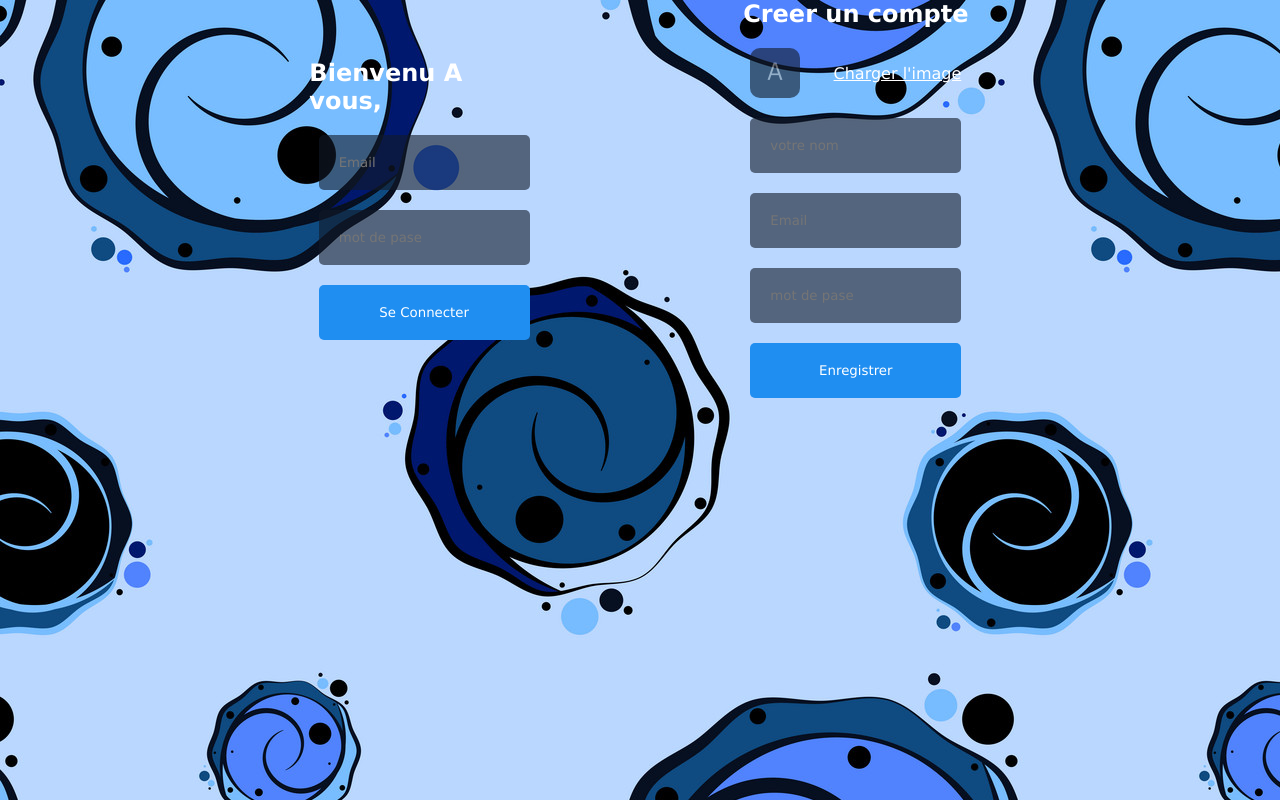
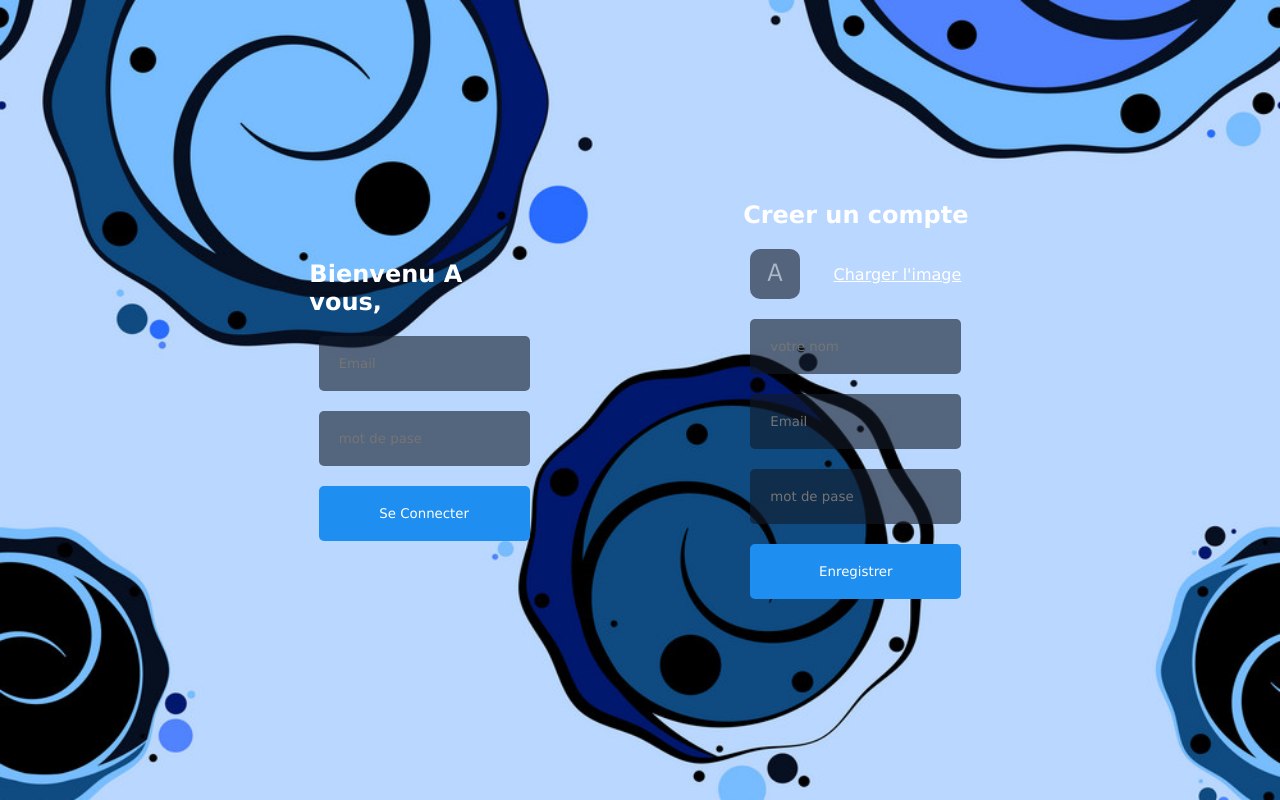
Before and after one commit to Volonte-77/chatvime, a React (Vite) app: page / in a window 1280 px wide. Built offline with nearby package versions, Linux system fonts and the light colour scheme; no server answers.

Commit message:
mise en jout du fichier index.css pour les variable css globale

```diff
--- a/src/index.css
+++ b/src/index.css
@@ -1,3 +1,5 @@
+@import './styles/variables.css';
+
 * {
   margin: 0;
   padding: 0;
@@ -10,22 +12,30 @@ body{
   display: flex;
   align-items: center;
   justify-content: center;
-  height: fit-content;
-  color:white;
+  min-height: 100vh;
+  color:var(--text);
+  background-size: cover;
 }
 .container{
   width:95vw;
+  max-width:var(--max-width);
   height:98vh ;
-  background-color:rgba(17, 25, 40, 0.75);
+  background-color:var(--panel-bg);
   backdrop-filter: blur(19px) saturate(180%);
-  border-radius: 15px;
+  border-radius: var(--radius);
   border:1px solid rgba(255,255,255,0.125);
   display: flex;
+  gap:var(--gap);
 }
 .loading{
   font-size: 36px;
   border-radius: 10px;
-  background-color: rgba(17,25,40,0.9);
+  background-color: var(--bg);
   margin-top: 12rem;
   padding: 5rem;
 }
+
+/* Mobile-first layout adjustments */
+@media (max-width: 600px){
+  .container{ flex-direction: column; height: 100vh; width: 100vw; border-radius: 0; }
+}
```
